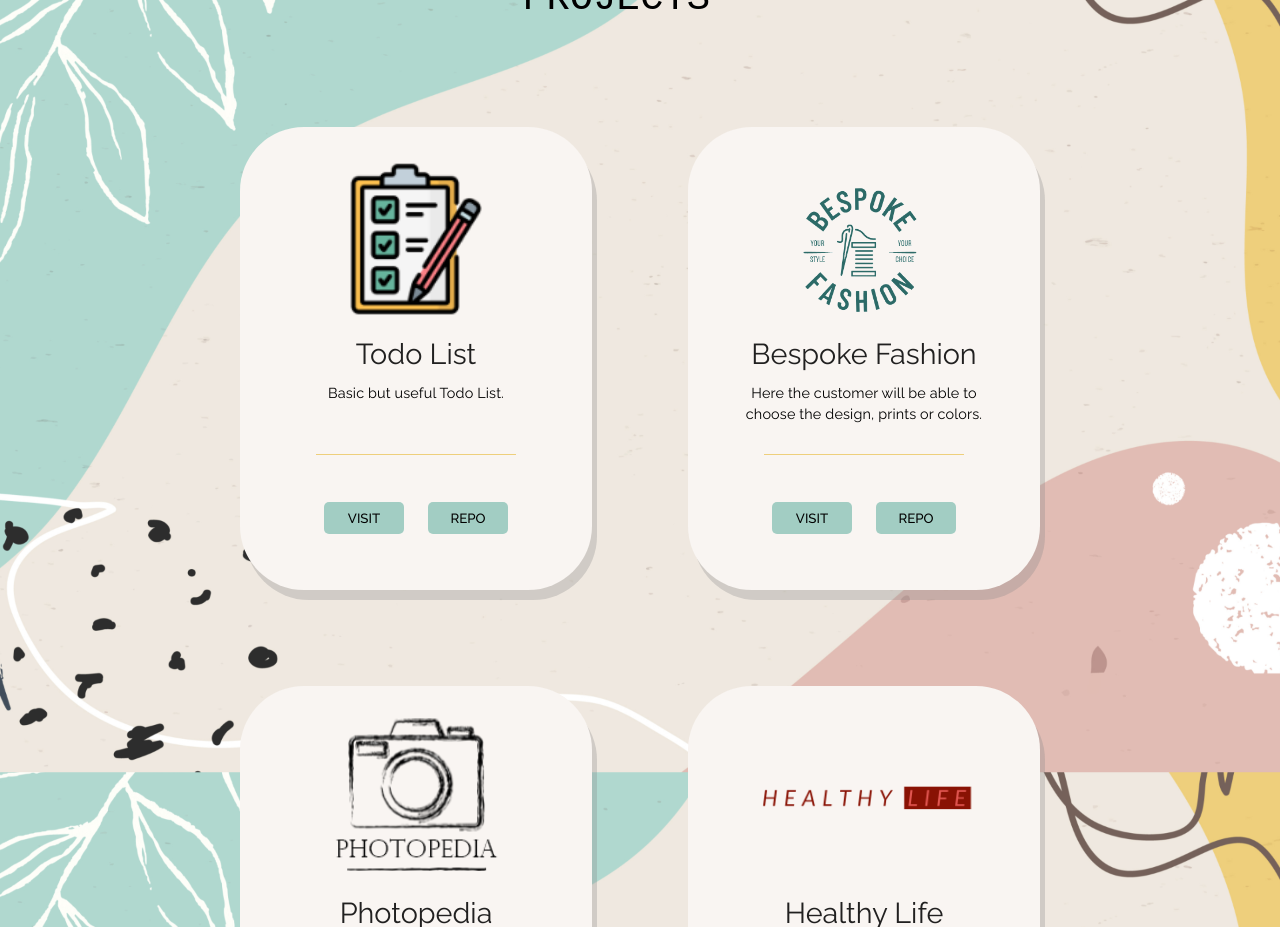
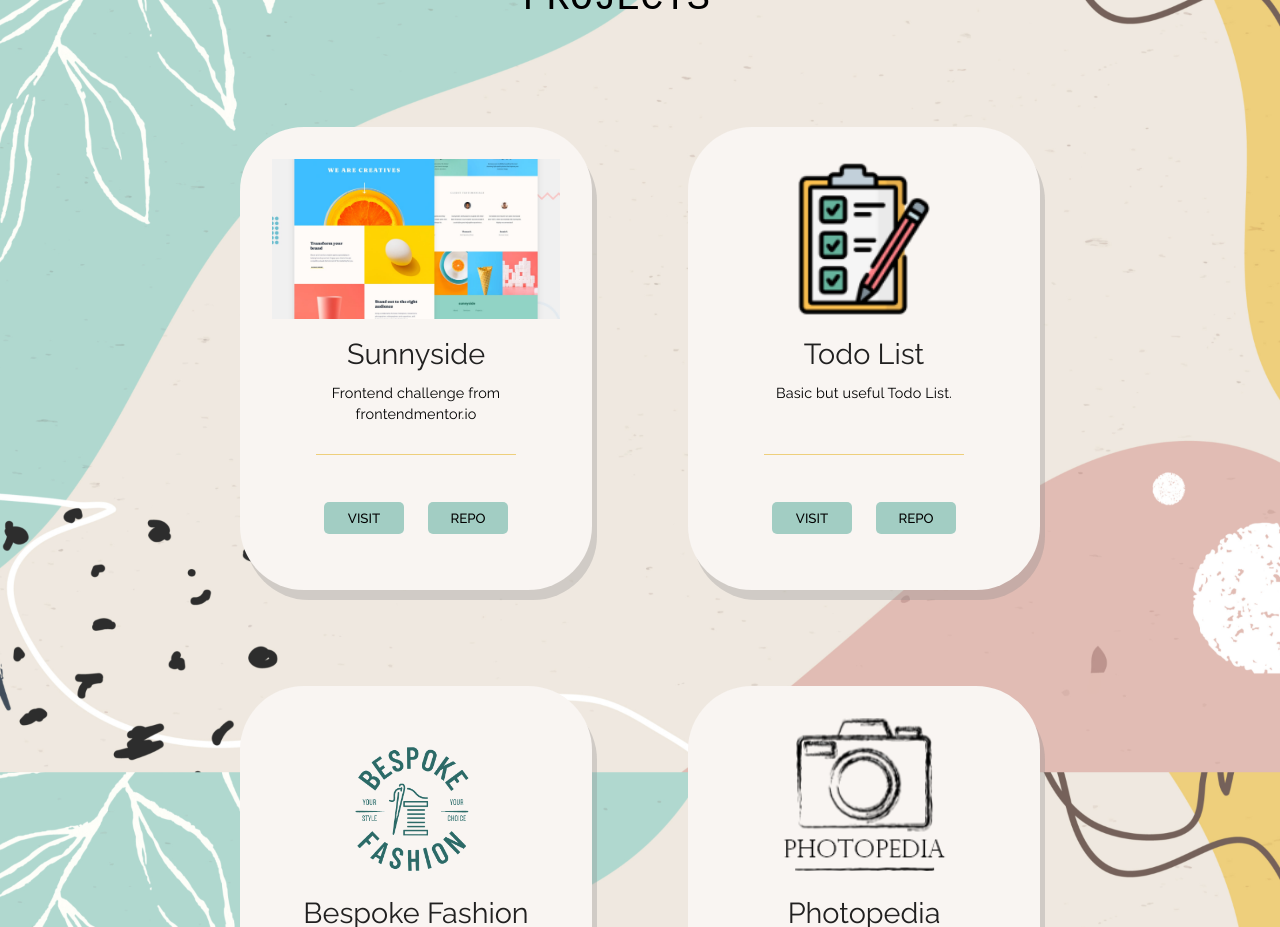
Before and after one commit to Francine-Pepe/portfolio-webdev, a React (Create React App) app: page / in a window 1280 px wide. Shown: the part 1220-2147 px from the top of the page. Built offline with nearby package versions, Linux system fonts and the light colour scheme.

Commit message:
sunnyside project added

```diff
--- a/src/Components/Projects/ProjectsCards.js
+++ b/src/Components/Projects/ProjectsCards.js
@@ -11,9 +11,19 @@ import easyPeasy from "./../../Images/easy_peasy-logo_transparent.png";
 import todolist from "./../../Images/checklist.png";
 import "./Projects.css";
 import ProjectTitle from "./ProjectTitle";
+import Sunnyside from "./../../Images/desktop-preview.jpg";
 
 export default function ProjectsCards(props, index) {
   const projects = [
+    {
+      id: "5",
+      name: "Sunnyside",
+      description: "Frontend challenge from frontendmentor.io",
+      image: Sunnyside,
+      github: "https://github.com/Francine-Pepe/sunnyside",
+      link: "https://francine-pepe.github.io/sunnyside/",
+      technologies: "HTML 5 |  CSS 3  |  React  |  JavaScript",
+    },
     {
       id: "4",
       name: "Todo List",
@@ -108,6 +118,10 @@ export default function ProjectsCards(props, index) {
                   color: "#fff",
                   backgroundColor: "transparent",
                 },
+
+                "&.MuiCardMedia-root MuiCardMedia-media MuiCardMedia-img": {
+                  borderRadius: '14em',
+                }
               }}
             >
               {/* {show && (
```
Also changed, not shown: src/Images/desktop-preview.jpg (added).
